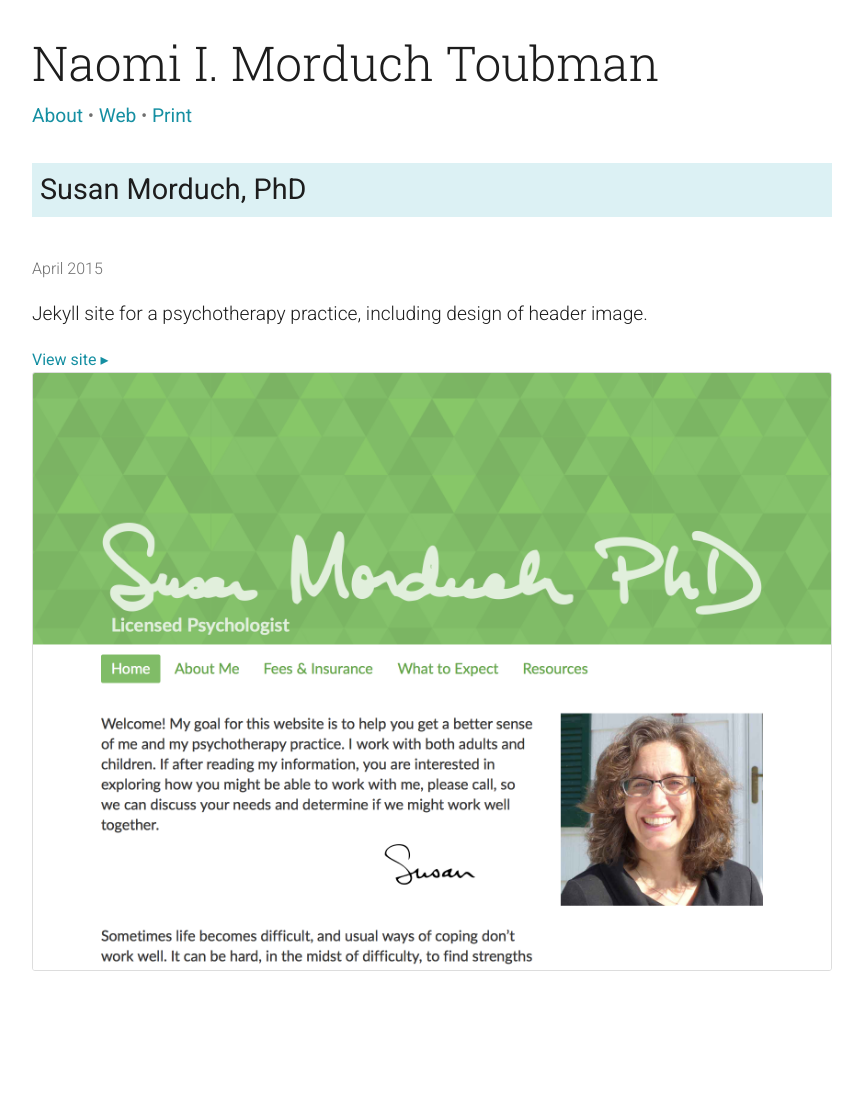
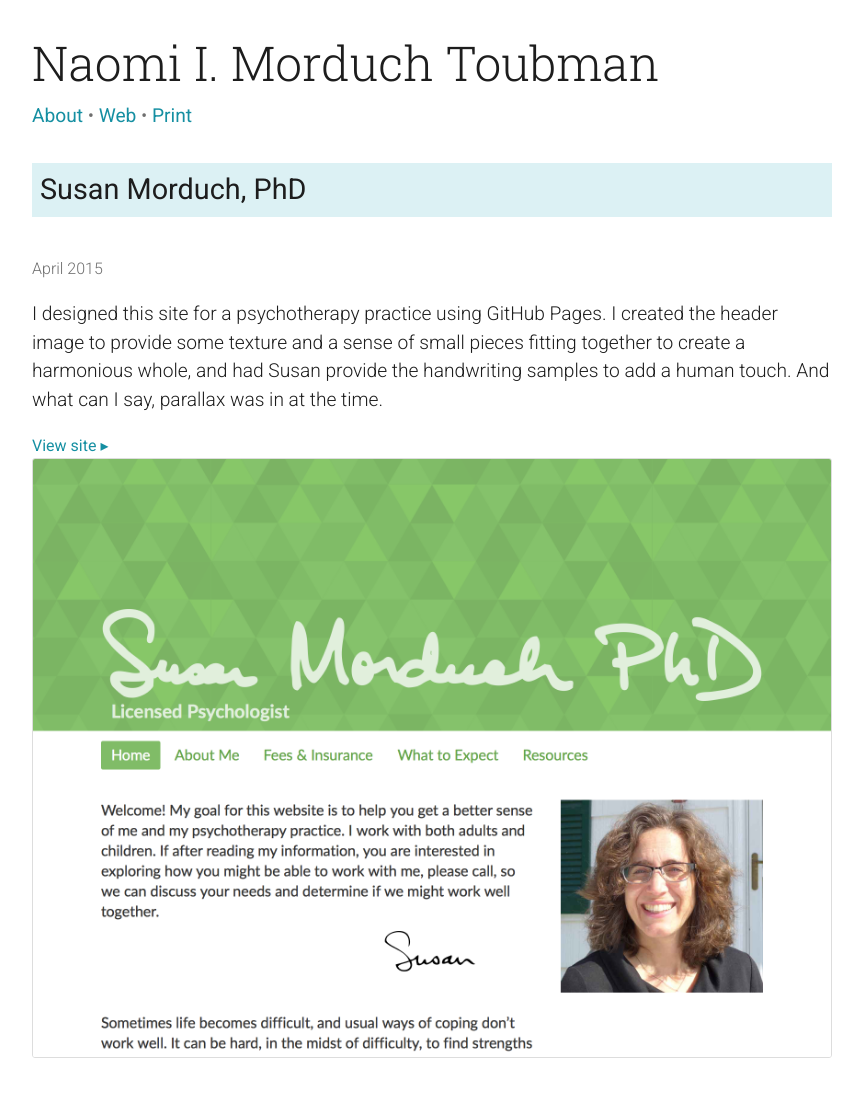
Before and after one commit to nmorduch/nmorduch.github.io, a Jekyll site: the page built from _posts/2015-04-21-susan-morduch.md, in a window 1280 px wide. Shown: the whole page, without its empty margins (208-1071 px from the left). Built offline with Jekyll 4.4.1, drawn with Linux system fonts in a browser that asks for light colours; before the commit the page ends 1010 px from its top, so only the background shows below that.

Commit message:
Text updates

```diff
--- a/_posts/2015-04-21-susan-morduch.md
+++ b/_posts/2015-04-21-susan-morduch.md
@@ -9,4 +9,4 @@ img:
 published: true
 ---
 
-Jekyll site for a psychotherapy practice, including design of header image.
+I designed this site for a psychotherapy practice using GitHub Pages. I created the header image to provide some texture and a sense of small pieces fitting together to create a harmonious whole, and had Susan provide the handwriting samples to add a human touch. And what can I say, parallax was in at the time.
```
Also changed, not shown: _posts/2014-10-01-dancerfly.md (+1 -1 lines), _posts/2014-11-10-lights-out.md (+1 -1 lines), _posts/2015-04-28-wdet.md (+2 -0 lines), _posts/2016-04-01-little-weaver.md (+2 -0 lines), _posts/2016-12-08-freedom-of-the-press-foundation.md (+2 -0 lines).
